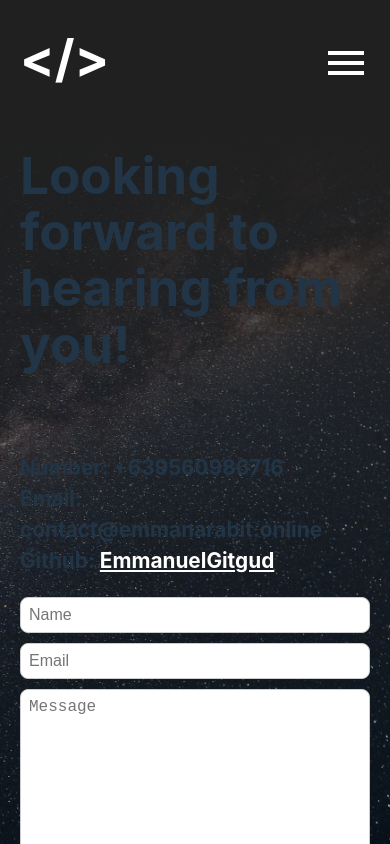
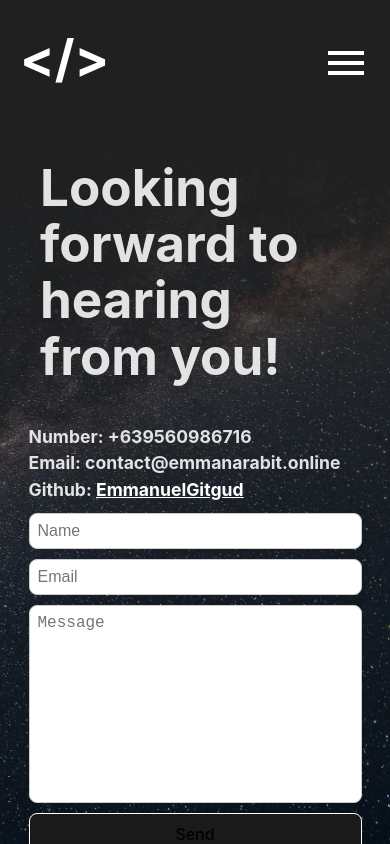
Before and after one commit to EmmanuelGitgud/EmmanuelGitgud.github.io, a React (Vite) app: page /contact in a window 390 px wide. Shown: the top 844 px of the page. Built offline with nearby package versions, Linux system fonts and the light colour scheme.

Commit message:
projects page and contact page

```diff
--- a/src/Contact.css
+++ b/src/Contact.css
@@ -14,11 +14,15 @@
   flex-direction: column;
 }
 
-.contact-banner, .form-wrapper, .contact-info{
-  margin: 20px;
+.contact-banner, .form-wrapper{
+  padding: 0 40px;
+}
+.contact-info{
+  padding: 0 40px;
+  margin-bottom: 10px;
 }
 .contact-info h2{
-  font-size: 1.3rem;
+  font-size: 1.1rem;
 }
 .contact-info a{
   color: white;
@@ -33,14 +37,41 @@
   font-size: 16px;
 }
 
+
+
 textarea{
   resize: none;
 }
 
 /* Optional: Make form inputs responsive */
 @media screen and (min-width: 601px) {
+  .contact-wrapper{
+    padding: 50px;
+  }
+  .contact-banner-container{
+    display: flex;
+    min-height: 50svh;
+    align-items: center;
+    justify-content: center;
+  }
   .form-wrapper{
     width: 600px;
   }
+  .contact-info{
+    padding-bottom: 15px;
+  }
+  .contact-info h2{
+    font-size: 1.5rem;
+  }
+
+  .form-container{
+    background: rgba(0, 0, 0, 0.27);
+    border-radius: 16px;
+    box-shadow: 0 4px 30px rgba(0, 0, 0, 0.1);
+    backdrop-filter: blur(7.2px);
+    -webkit-backdrop-filter: blur(7.2px);
+    border: 1px solid rgba(0, 0, 0, 0.05);
+    padding: 40px 0;
+  }
 
 }
--- a/src/Contact.jsx
+++ b/src/Contact.jsx
@@ -5,8 +5,10 @@ function ContactMe(){
     return(
         <>
            <div className='contact-wrapper'>
-           <h1 className='contact-banner'>Looking forward to hearing from you!</h1>
-                <div>
+            <div className='contact-banner-container'>
+                <h1 className='contact-banner'>Looking forward to hearing from you!</h1>
+            </div>
+                <div className='form-container'>
                     <div className='contact-info'>
                         <h2>Number: +639560986716</h2>
                         <h2>Email: contact@emmanarabit.online</h2>
--- a/src/Projects.css
+++ b/src/Projects.css
@@ -1,3 +1,6 @@
+.project-wrapper{
+    display: flex;
+}
 .tile-container{
     display: flex;
     flex-direction: row;
@@ -7,3 +10,17 @@
     min-height: 80svh;
     padding: 25px;
 }
+.project-banner{
+    display: none;
+    align-items: center;
+    justify-content: center;
+    background-color: #202020;
+    padding-left: 40px;
+    background: linear-gradient(to right, #202020, #20202025);
+}
+
+@media screen and (min-width: 1000px){
+    .project-banner{
+        display: flex;
+    }
+}
--- a/src/Projects.jsx
+++ b/src/Projects.jsx
@@ -4,7 +4,10 @@ import Tiles from './common/ProjectsTile'
 function MySkills(){
     return(
         <>
-        <div className='wrapper'>
+        <div className='project-wrapper'>
+            <div className='project-banner'>
+                <h1>Check out some of my projects.</h1>
+            </div>
             <div className='tile-container'>
                 <Tiles src="sharp.jpg" name="Sharp Travel Service"
                 description="Lorem Ipsum Dolor"/>
--- a/src/Skills.css
+++ b/src/Skills.css
@@ -55,8 +55,8 @@
 @media screen and (min-width: 500px){
     .skills-wrapper img{
         padding: 24px;
-        width: 100px;
-        height: 100px;
+        width: 80px;
+        height: 80px;
     }
 
     .description-wrapper h1{
@@ -201,7 +201,12 @@
         display: flex;
         flex-direction: column;
         align-items: center;
-        background-color: #202020;
+        background: rgba(0, 0, 0, 0.27);
+border-radius: 16px;
+box-shadow: 0 4px 30px rgba(0, 0, 0, 0.1);
+backdrop-filter: blur(7.2px);
+-webkit-backdrop-filter: blur(7.2px);
+border: 1px solid rgba(0, 0, 0, 0.05);
         border-radius: 15px;
     }
 
--- a/src/index.css
+++ b/src/index.css
@@ -42,16 +42,3 @@ button:focus,
 button:focus-visible {
   outline: 4px auto -webkit-focus-ring-color;
 }
-
-@media (prefers-color-scheme: light) {
-  :root {
-    color: #213547;
-    background-color: #ffffff;
-  }
-  a:hover {
-    color: #747bff;
-  }
-  button {
-    background-color: #f9f9f9;
-  }
-}
```
